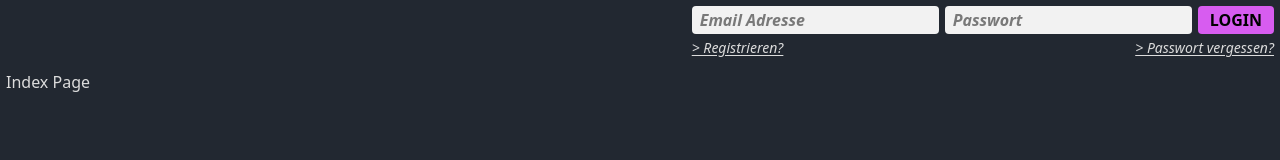
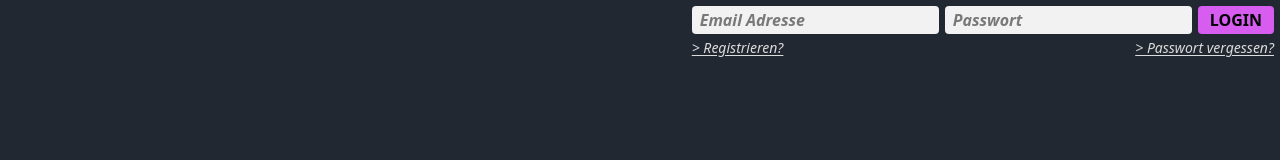
Before and after one commit to Famoel/website, a React (Vite) app in the folder client/: page / in a window 1280 px wide. Shown: the part 128-288 px from the top of the page. Built offline with nearby package versions, Linux system fonts and the light colour scheme.

Commit message:
some little changes

```diff
--- a/client/src/App.tsx
+++ b/client/src/App.tsx
@@ -1,7 +1,9 @@
 import { Route, BrowserRouter as Router, Routes } from "react-router-dom";
 import "./index.css";
+import { ProtectedLayout } from "./layouts/ProtectedLayout";
 import { RootLayout } from "./layouts/RootLayout";
 import { IndexPage } from "./pages/IndexPage";
+import { OverviewPage } from "./pages/OverviewPage";
 import { RegisterPage } from "./pages/RegisterPage";
 import { CLIENT_ROUTES } from "./routes/client-routes";
 
@@ -17,6 +19,10 @@ export const App = () => {
             element={<RegisterPage />}
           />
         </Route>
+
+        <Route element={<ProtectedLayout />}>
+          <Route path="/overview" element={<OverviewPage />} />
+        </Route>
       </Routes>
     </Router>
   );
--- a/client/src/components/auth/Login.tsx
+++ b/client/src/components/auth/Login.tsx
@@ -58,8 +58,6 @@ export const Login = () => {
 
     if (resLogin.isValid) {
       /* session start */
-
-      console.log(resLogin);
     }
   };
 
--- a/client/src/pages/IndexPage.tsx
+++ b/client/src/pages/IndexPage.tsx
@@ -1,7 +1,3 @@
 export const IndexPage = () => {
-  return (
-    <div>
-      <p>Index Page</p>
-    </div>
-  );
+  return <></>;
 };
```
